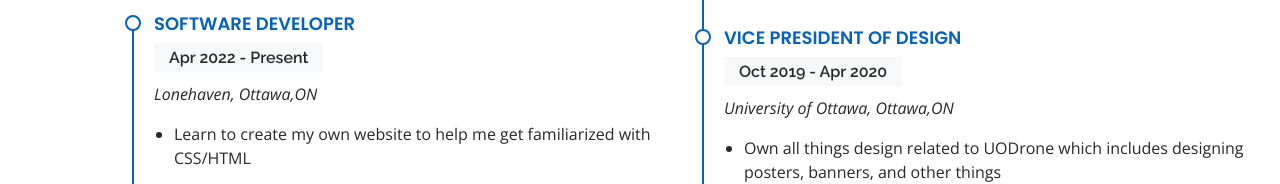
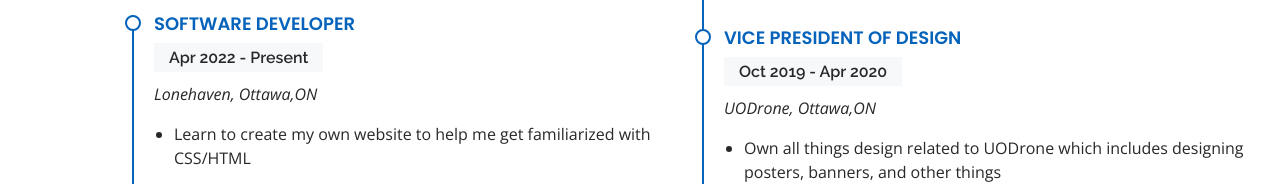
Before and after one commit to Arjuunan/Arjuunan.github.io, a plain HTML site: page resume/index.html in a window 1280 px wide. Shown: the part 1324-1508 px from the top of the page. Drawn offline with nearby package versions, Linux system fonts and the light colour scheme.

Commit message:
Update index.html

```diff
--- a/resume/index.html
+++ b/resume/index.html
@@ -151,7 +151,7 @@
                   <div class="resume-item">
                     <h4>Vice President of Design</h4>
                     <h5>Oct 2019 - Apr 2020</h5>
-                    <p><em>University of Ottawa, Ottawa,ON</em></p>
+                    <p><em>UODrone, Ottawa,ON</em></p>
                     <p>
                     <ul>
                       <li>Own all things design related to UODrone which includes designing posters, banners, and other things</li>
```
